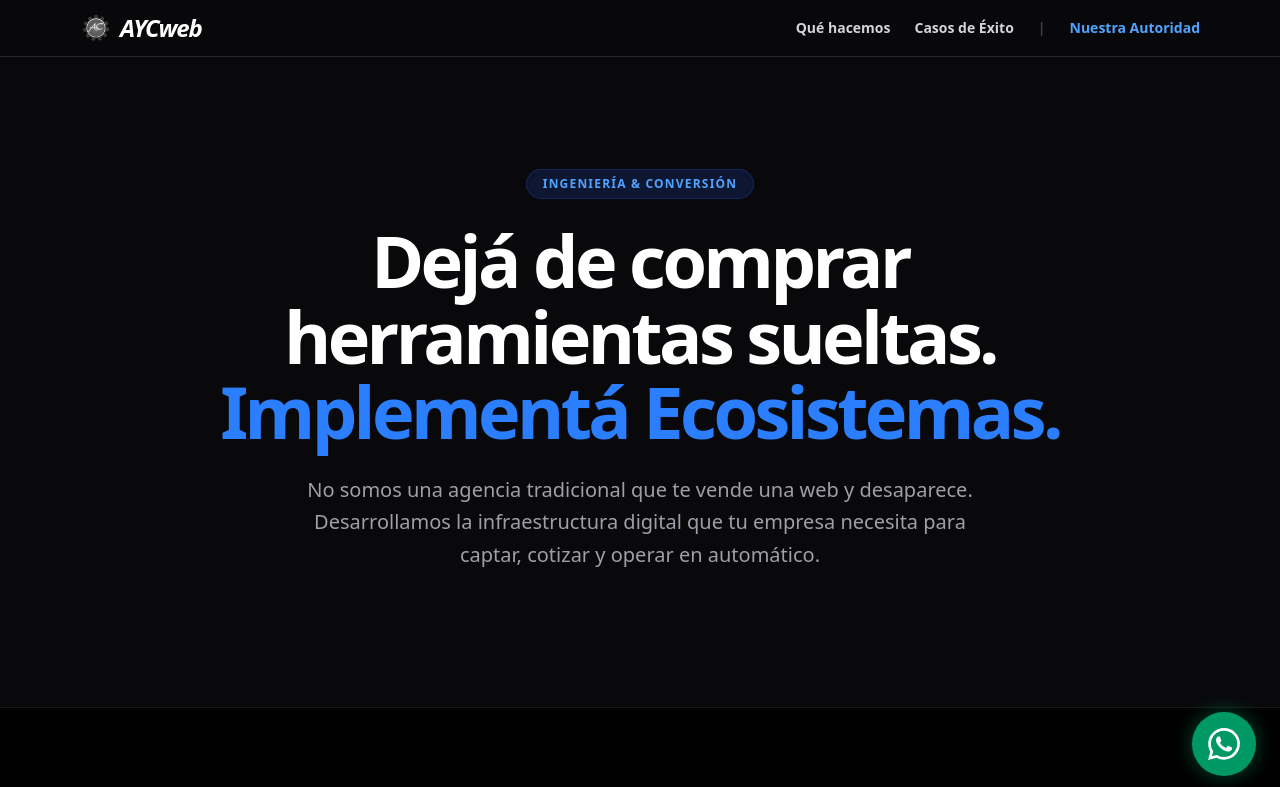
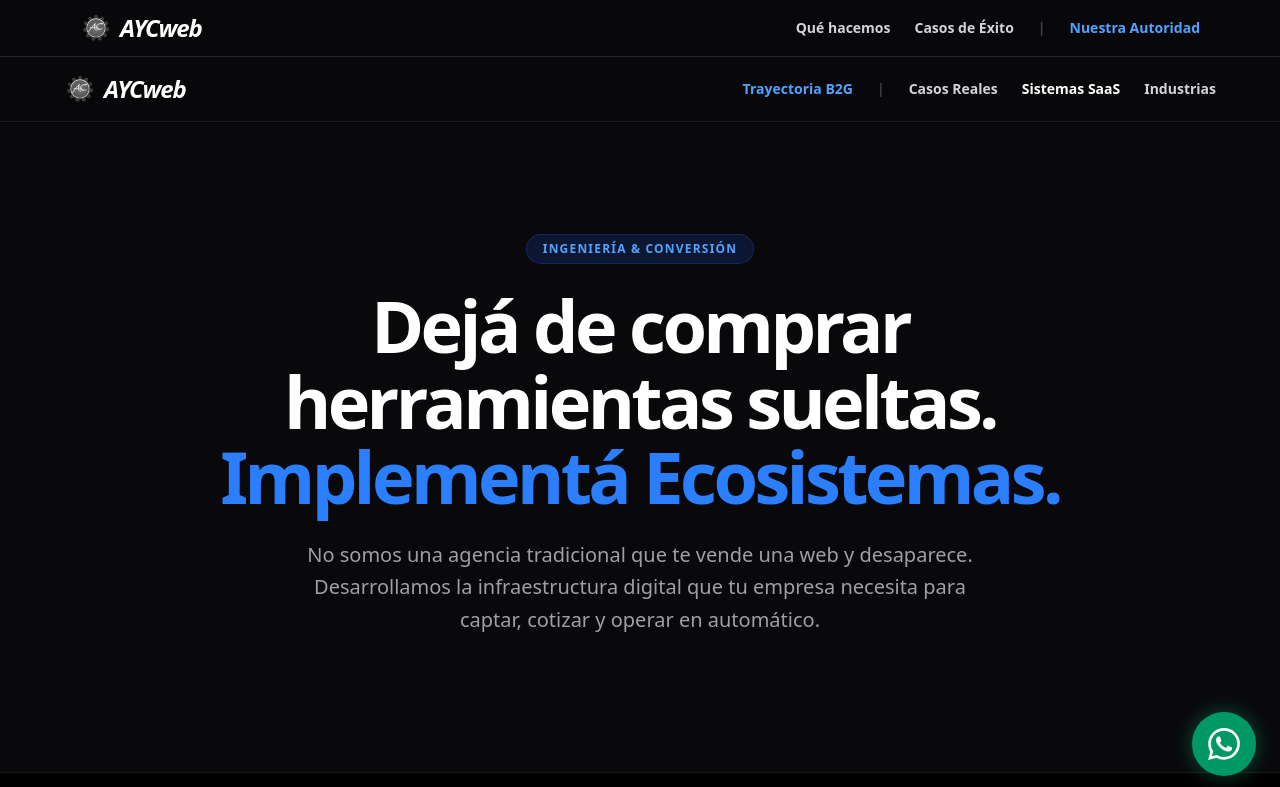
Before and after one commit to oscaramarilla/aycweb, a Next.js app: page /servicios in a window 1280 px wide. Shown: the top 787 px of the page. Built offline with nearby package versions, Linux system fonts and the light colour scheme.

Commit message:
Hotfix servicios

```diff
--- a/app/servicios/page.tsx
+++ b/app/servicios/page.tsx
@@ -8,8 +8,27 @@ export default function ServiciosPage() {
   return (
     <div className="flex flex-col min-h-screen bg-zinc-950 text-zinc-50 font-sans selection:bg-blue-500 selection:text-white pb-24 md:pb-0">
 
+      {/* 🛑 NAVEGACIÓN */}
+      <nav className="flex justify-between items-center px-6 py-4 border-b border-zinc-900 bg-zinc-950/80 backdrop-blur-md sticky top-0 z-50">
+        <div className="max-w-6xl mx-auto w-full flex flex-col md:flex-row items-center justify-between gap-3">
+          <Link href="/" className="flex items-center justify-center mt-1 md:mt-0 gap-2">
+            <div className="w-8 h-8 relative flex items-center justify-center">
+               <Image src="/logo-ayc.webp" alt="AYCweb Logo" width={32} height={32} className="object-contain" />
+            </div>
+            <span className="font-black text-2xl tracking-tighter text-white italic">AYCweb</span>
+          </Link>
+          <nav className="flex items-center justify-center gap-4 sm:gap-6 text-[12px] sm:text-sm font-semibold text-zinc-300 w-full md:w-auto pb-1 md:pb-0 flex-wrap">
+            <Link href="/experiencia" className="hover:text-white transition-colors text-blue-400">Trayectoria B2G</Link>
+            <span className="text-zinc-700 hidden sm:inline">|</span>
+            <Link href="/casos" className="hover:text-white transition-colors">Casos Reales</Link>
+            <Link href="/servicios" className="text-white font-bold">Sistemas SaaS</Link>
+            <Link href="/sectores" className="hover:text-white transition-colors">Industrias</Link>
+          </nav>
+        </div>
+      </nav>
+
       {/* 🚀 HERO SECTION: Posicionamiento */}
-      <section className="relative pt-12 pb-16 md:pt-28 md:pb-24 px-6 text-center overflow-hidden border-b border-zinc-900">
+      <section className="relative pt-20 pb-16 md:pt-28 md:pb-24 px-6 text-center overflow-hidden border-b border-zinc-900">
         <div className="absolute top-0 left-1/2 -translate-x-1/2 w-[800px] h-[800px] bg-blue-600/10 rounded-full blur-[120px] pointer-events-none -z-10"></div>
         <div className="max-w-4xl mx-auto relative z-10">
           <span className="inline-block px-4 py-1.5 rounded-full bg-blue-900/30 text-blue-400 text-xs font-bold uppercase tracking-widest border border-blue-900/50 mb-6 shadow-inner">
@@ -84,7 +103,7 @@ export default function ServiciosPage() {
         </div>
       </section>
 
-      {/* 🧩 MÓDULOS INYECTABLES */}
+      {/* 🧩 MÓDULOS INYECTABLES (Mostrar tecnología pero orientada a beneficio) */}
       <section className="py-24 bg-zinc-950 border-b border-zinc-900">
         <div className="max-w-6xl mx-auto px-6">
           <div className="flex flex-col lg:flex-row gap-16 items-center">
@@ -105,6 +124,7 @@ export default function ServiciosPage() {
               </div>
             </div>
 
+            {/* Visualización de la Arquitectura */}
             <div className="w-full lg:w-1/2 relative">
                <div className="bg-zinc-900/80 border border-zinc-800 p-8 rounded-[2rem] shadow-2xl relative z-10">
                  <div className="flex items-center gap-4 mb-6 border-b border-zinc-800 pb-6">
@@ -131,6 +151,7 @@ export default function ServiciosPage() {
                    </div>
                  </div>
                </div>
+               {/* Grid Decorativa */}
                <div className="absolute top-10 -right-10 w-full h-full border-2 border-dashed border-zinc-800 rounded-[2rem] -z-10"></div>
             </div>
           </div>
```
